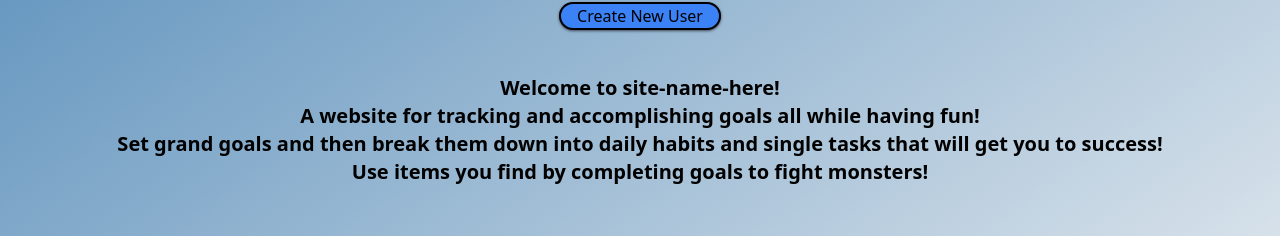
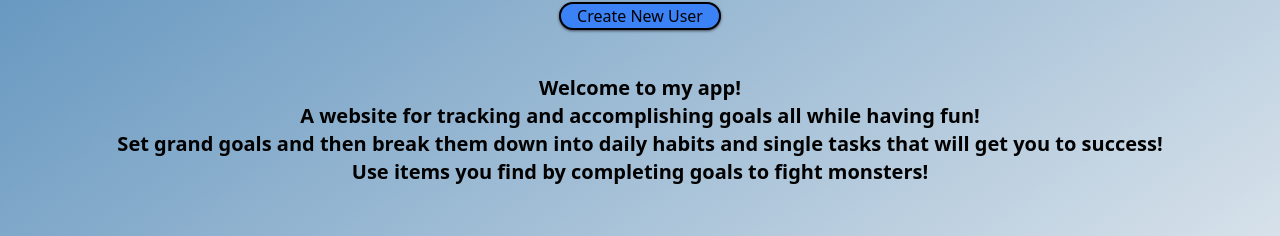
Before and after one commit to tim-mueller5/Goal_Tracking_App, a React (Create React App) app in the folder client/: page /completed in a window 1280 px wide. Shown: the part 350-586 px from the top of the page. Built offline with nearby package versions, Linux system fonts and the light colour scheme; no server answers; a web font is replaced by a local one.

Commit message:
fix login page message and completed task page message

```diff
--- a/client/src/components/CompletedGoals.js
+++ b/client/src/components/CompletedGoals.js
@@ -19,14 +19,14 @@ function CompletedGoals() {
         })
     }
 
-
+    console.log(completedGoalsToDisplay)
 
 
     return (
         <div className='min-h-screen font-display grid justify-center '>
-            <div className='w-96 overflow-visible'>
-                <h1 className='text-xl font-bold text-center'>Completed Goals: </h1>
-                {completedGoalsToDisplay ? completedGoalsToDisplay : "You have no completed goals. You can do this!"}
+            <div className='w-96 overflow-visible text-center'>
+                <h1 className='text-xl font-bold'>Completed Goals: </h1>
+                {completedGoalsToDisplay.length > 0 ? completedGoalsToDisplay : "You have no completed goals. You can do this!"}
             </div>
         </div>
     )
--- a/client/src/components/Login.js
+++ b/client/src/components/Login.js
@@ -126,7 +126,7 @@ function Login( ) {
                 <button type="submit" className='border-solid border-black border-2 px-4 m-1 bg-blue-500 rounded-full shadow shadow-gray-600  hover:rounded-full hover:bg-blue-700 hover:border-gray-50 hover:text-gray-50 hover:shadow-white hover:shadow-inner'>Create New User</button>
             </form>
             <p>{error}</p>
-            <p className="text-xl font-bold m-10">Welcome to site-name-here!<br/> A website for tracking and accomplishing goals all while having fun! <br/> Set grand goals and then break them down into daily habits and single tasks that will get you to success!<br/>Use items you find by completing goals to fight monsters!</p>
+            <p className="text-xl font-bold m-10">Welcome to my app!<br/> A website for tracking and accomplishing goals all while having fun! <br/> Set grand goals and then break them down into daily habits and single tasks that will get you to success!<br/>Use items you find by completing goals to fight monsters!</p>
         </div>
 
 
```
Also changed, not shown: 1 other file (tests, documents, lock files or other folders).
